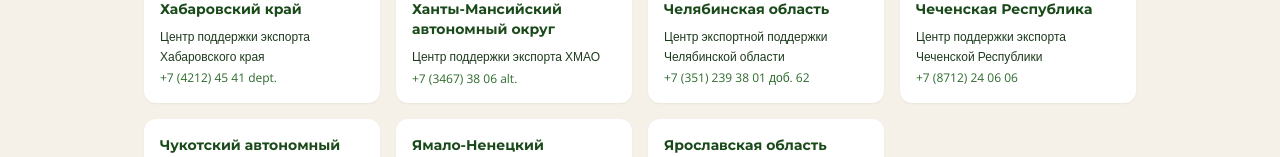
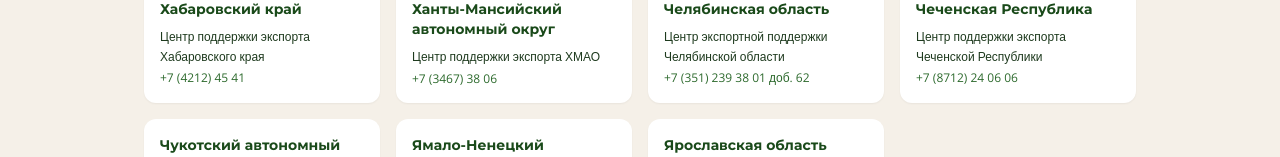
Before and after one commit to pr-poehali-dev/site-migration-greenexpo, a React (Vite) app: page /sub in a window 1280 px wide. Shown: the part 3429-3586 px from the top of the page. Built offline with nearby package versions, Linux system fonts and the light colour scheme.

Commit message:
Удали dept в плитке Хабаровский край

```diff
--- a/src/pages/Subsidies.tsx
+++ b/src/pages/Subsidies.tsx
@@ -419,13 +419,13 @@ const regions = [
   {
     region: 'Хабаровский край',
     org: 'Центр поддержки экспорта Хабаровского края',
-    phone: '+7 (4212) 45 41 dept.',
+    phone: '+7 (4212) 45 41',
     site: '',
   },
   {
     region: 'Ханты-Мансийский автономный округ',
     org: 'Центр поддержки экспорта ХМАО',
-    phone: '+7 (3467) 38 06 alt.',
+    phone: '+7 (3467) 38 06',
     site: '',
   },
   {
```
